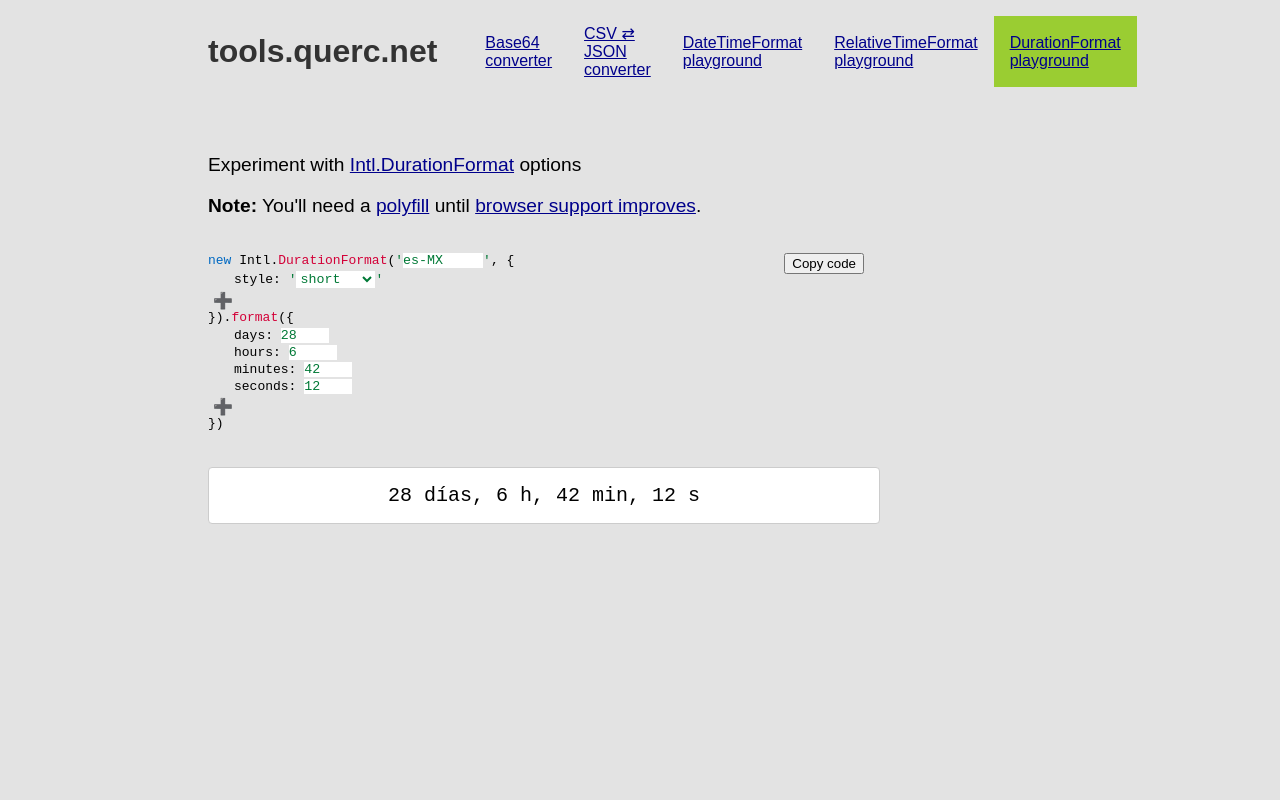
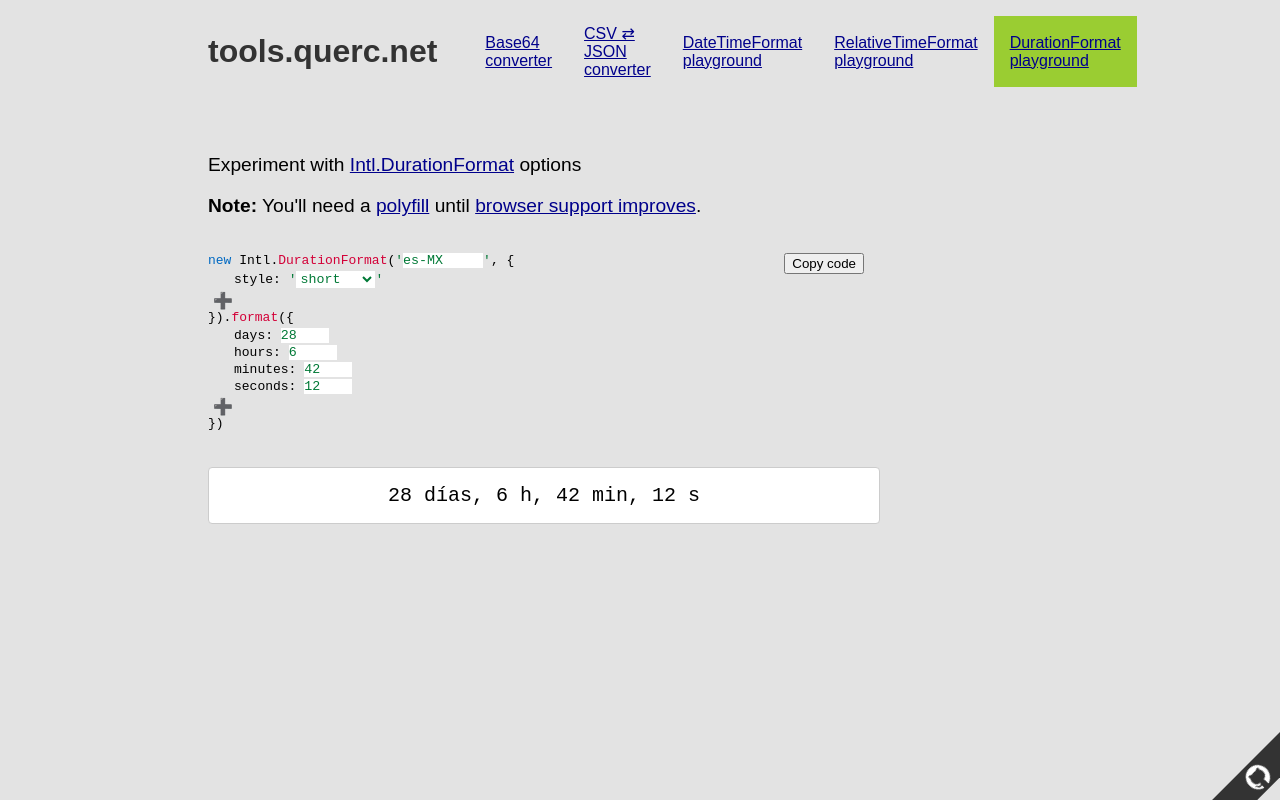
Before and after one commit to lindsayevans/tools.querc.net, a React (Vite) app: page /duration-format-playground in a window 1280 px wide. Built offline with nearby package versions, Linux system fonts and the light colour scheme.

Commit message:
feat: add GitHub link

```diff
--- a/src/routes/Layout.scss
+++ b/src/routes/Layout.scss
@@ -106,3 +106,22 @@ header {
     }
   }
 }
+
+.github {
+  display: flex;
+  justify-content: center;
+  align-items: center;
+  position: fixed;
+  bottom: 0;
+  right: 0;
+  width: 200px;
+  height: 32px;
+  transform: rotate(-45deg) translate(60px, 50px);
+  transform-origin: 50%;
+  background-color: #333;
+
+  &:hover,
+  &:active {
+    background-color: #666;
+  }
+}
--- a/src/routes/Layout.tsx
+++ b/src/routes/Layout.tsx
@@ -65,6 +65,17 @@ export const Layout = () => {
       <main>
         <Outlet />
       </main>
+      <a
+        className="github"
+        href="https://github.com/lindsayevans/tools.querc.net"
+      >
+        <img
+          src="/github-mark-white.svg"
+          width={24}
+          height={24}
+          alt="View GitHub repository"
+        />
+      </a>
     </>
   );
 };
```
Also changed, not shown: static/github-mark-white.svg (added).
